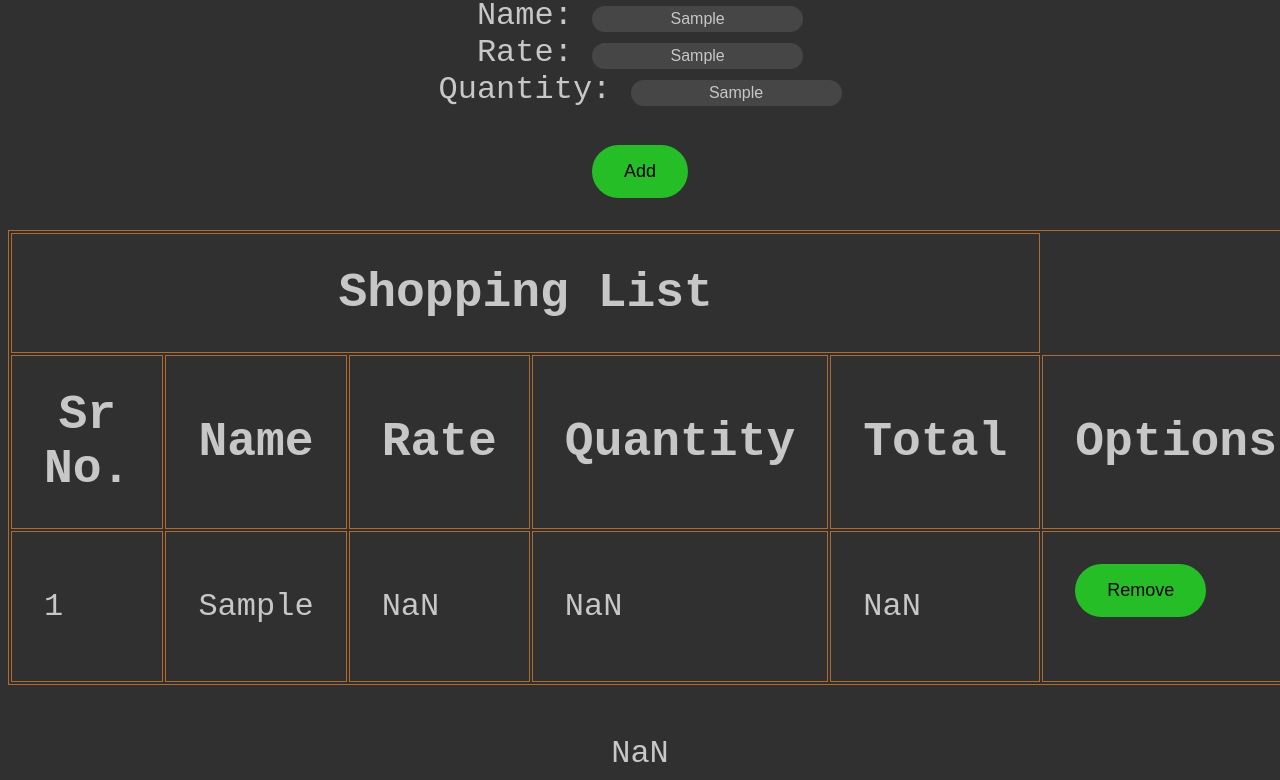
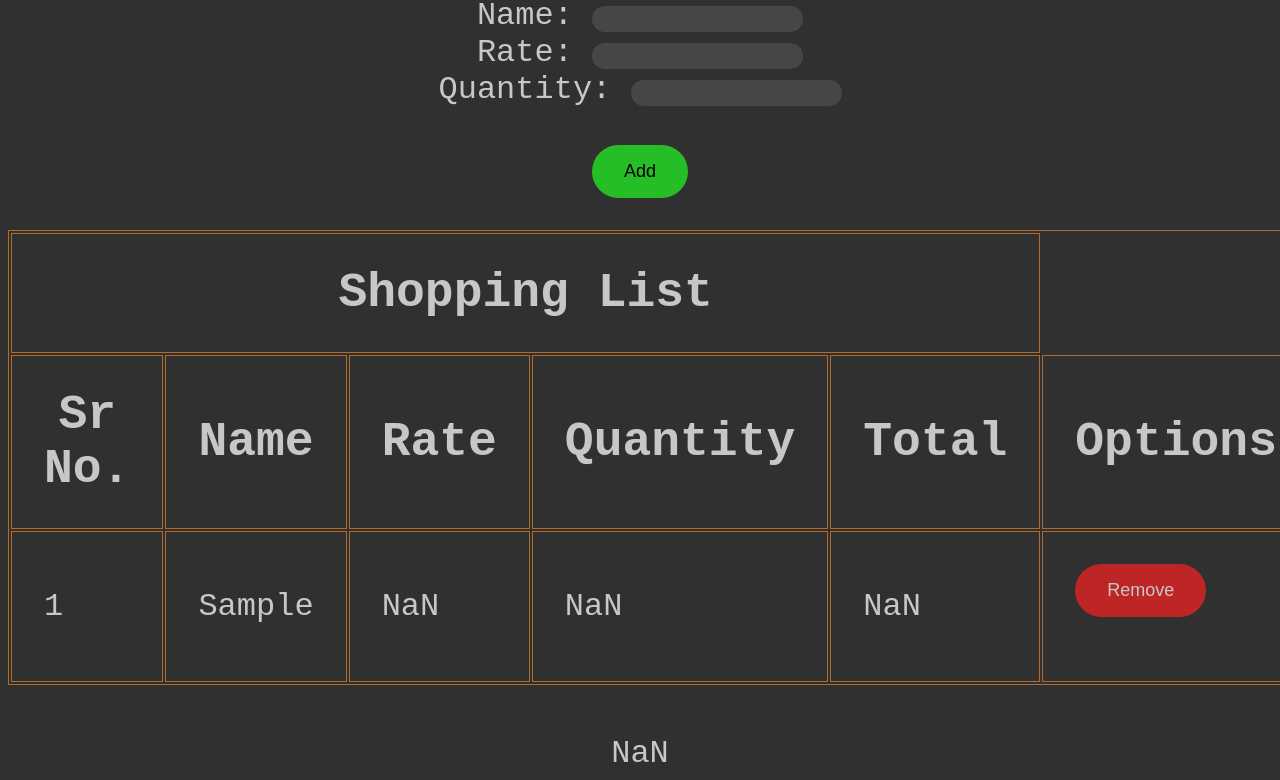
Before and after one commit to FloatingComet62/ShoppingList, a plain HTML site: page index.html in a window 1280 px wide. Both pictures are taken after typing "Sample", "Sample", "Sample" into the empty fields and a click on the button "Add". Shown: the part 152-932 px from the top of the page. Drawn offline with nearby package versions, Linux system fonts and the light colour scheme.

Commit message:
added style to remove button

```diff
--- a/script.js
+++ b/script.js
@@ -35,7 +35,7 @@ function load(){
             <td>${itemRate}</td>
             <td>${itemQuantity}</td>
             <td>${itemTotal}</td>
-            <td><button class="btn btn-danger" onclick="remove(${srNo})">Remove</button></td>
+            <td><button class="remove" onclick="remove(${srNo})">Remove</button></td>
         </tr>`
         $("#list").append(element);
         total += itemTotal;
@@ -54,6 +54,9 @@ function add(){
     allItems.push(item);
     localStorage.setItem(`items`, JSON.stringify(allItems));
     load();
+    $("#name").val(``);
+    $("#rate").val(``);
+    $("#quantity").val(``);
 }
 
 function remove(srNo){
--- a/style.css
+++ b/style.css
@@ -55,3 +55,7 @@ button{
     margin-top: 2rem;
     font-size: 2rem;
 }
+.remove{
+    background-color: rgb(190, 38, 38);
+    color: rgb(199, 199, 199);
+}
```
